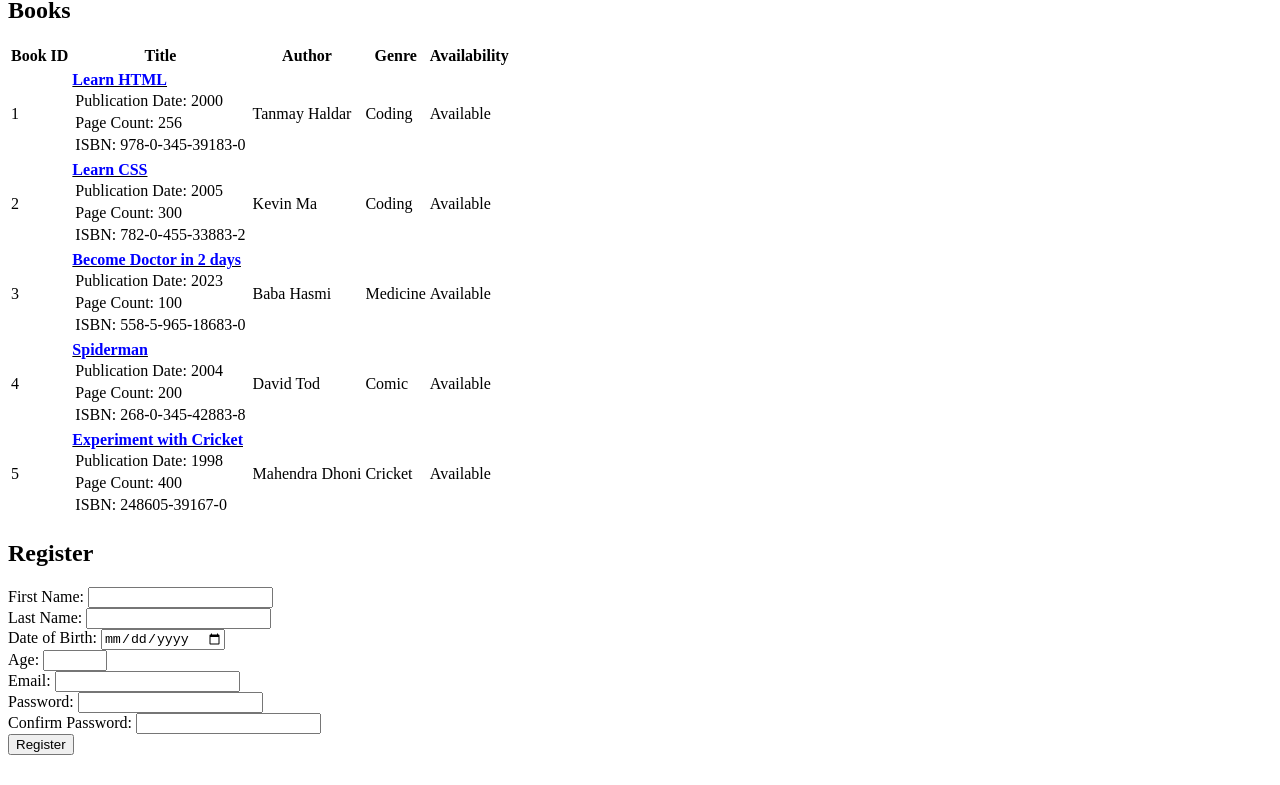
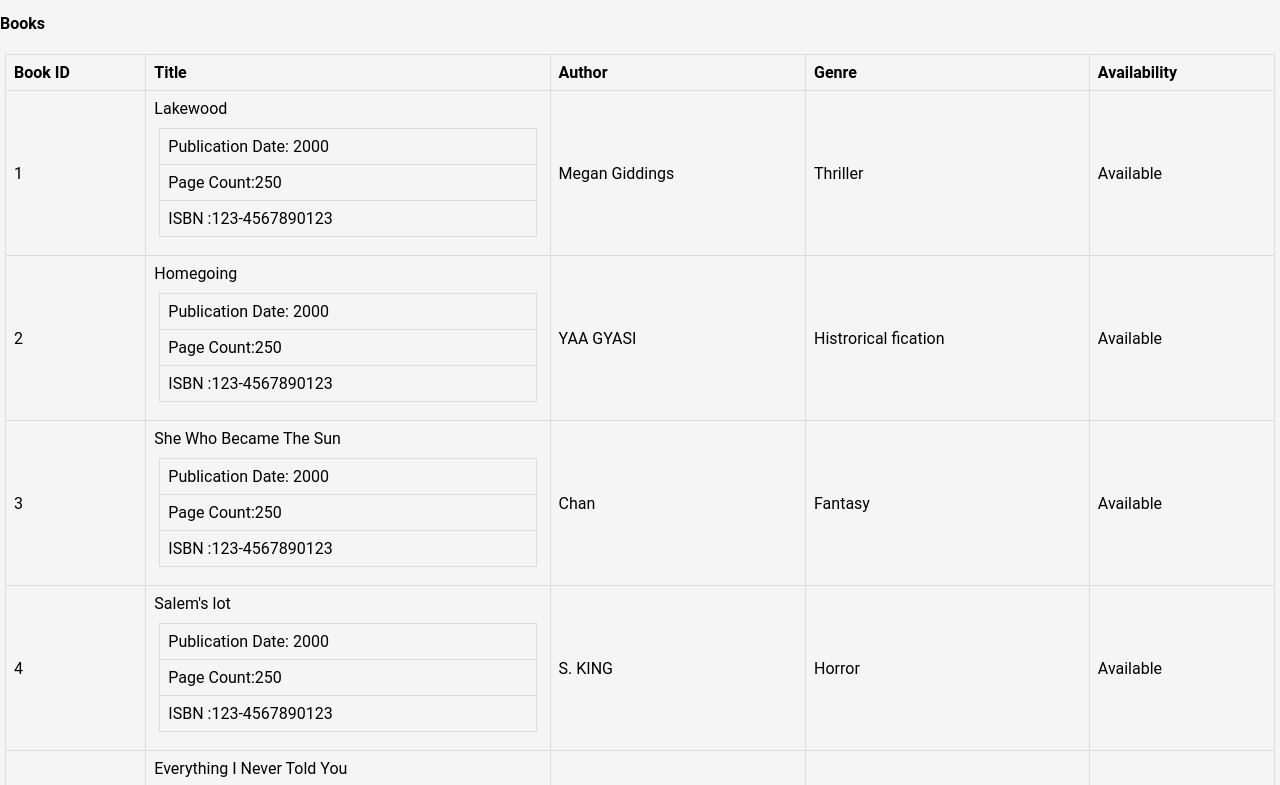
Before and after one commit to nidhichandra17/Book-Register-using-html-and-css, a plain HTML site: page index.html in a window 1280 px wide. Shown: the part 67-852 px from the top of the page. Before the commit the page ends 830 px from the top, so only its background shows below. Drawn offline with Linux system fonts and the light colour scheme.

Commit message:
index.html

```diff
--- a/index.html
+++ b/index.html
@@ -1,27 +1,24 @@
 <!DOCTYPE html>
-<html lang="en">
+<html>
     <head>
-  <meta charset="UTF-8">
-  <meta name="viewport" content="width=device-width, initial-scale=1.0">
-  <title>Library System</title>
-  <link href="https://fonts.googleapis.com/css?family=Roboto" rel="stylesheet">
+        <link href="./style.css" rel="stylesheet">
 
     </head>
-<body>
-  <nav id="navbar">
-    <div id="navbar-right">
-      <a href="#books">Books</a>
-      <a href="#register">Register</a>
-    </div>
-    <div id="navbar-left">
-        <a href="#Library" class="lib">Library System</a>
-    </div>
+    <body style="background-color: rgb(245, 245, 245);">
+        <header>
+            <nav><a href="#Books">Books</a>
+                <a href="#Register">Register</a>
+                <a href="#">Contact Us</a>
+                <a href="#">Logout</a>
+                <h3 class="liblogo">Library System</h3>
             </nav>
 
-  <section id="books">
-    <div class="container">
-      <h2>Books</h2>
-      <table>
+        </header>
+        <main>
+            <section id="Books" class="section ">
+                <div>
+                <h4 class="div-first">Books</h4>
+                <table class="div-first">
                     <thead>
                   <tr>
                     <th>Book ID</th>
@@ -33,151 +30,96 @@
                 </thead>
                 <tbody>
                   <tr>
-            <tr>
                     <td>1</td>
-              <td><b><u><span style="color: blue;">Learn HTML</span></u></b>
-                <table class="nested-table">
-                  <tr>
-                    <td>Publication Date: 2000</td>
-                  </tr>
-                  <tr>
-                    <td>Page Count: 256</td>
-                  </tr>
-                  <tr>
-                    <td>ISBN: 978-0-345-39183-0</td>
-                  </tr>
+                    <td ><span class="title"> Lakewood</span><table class="undertr">
+                      <tr  ><td>Publication Date: 2000</td></tr>
+                      <tr><td>Page Count:250</td></tr>
+                      <tr><td>ISBN :123-4567890123</td></tr>
                     </table>
                     </td>
-              <td>Tanmay Haldar</td>
-              <td>Coding</td>
+
+                    <td>Megan Giddings</td>
+                    <td>Thriller</td>
                     <td>Available</td>
                   </tr>
-            <tr>
-              <td>2</td>
-              <td><b><u><span style="color: blue;">Learn CSS</span></u></b>
-                <table class="nested-table">
-                  <tr>
-                    <td>Publication Date: 2005</td>
-                  </tr>
-                  <tr>
-                    <td>Page Count: 300</td>
-                  </tr>
-                  <tr>
-                    <td>ISBN: 782-0-455-33883-2</td>
-                  </tr>
+                  <tr><td>2</td>
+                    <td ><span class="title">Homegoing</span><table class="undertr">
+
+                        <tr><td>Publication Date: 2000</td></tr>
+                        <tr><td>Page Count:250</td></tr>
+                        <tr><td>ISBN :123-4567890123</td></tr>
                       </table>
                       </td>
-              <td>Kevin Ma</td>
-              <td>Coding</td>
+                    <td>YAA GYASI</td>
+                    <td>Histrorical fication</td>
                     <td>Available</td>
                   </tr>
                   <tr>
                     <td>3</td>
-              <td><b><u><span style="color: blue;">Become Doctor in 2 days</span></u></b>
-                <table class="nested-table">
-                  <tr>
-                    <td>Publication Date: 2023</td>
-                  </tr>
-                  <tr>
-                    <td>Page Count: 100</td>
-                  </tr>
-                  <tr>
-                    <td>ISBN: 558-5-965-18683-0</td>
-                  </tr>
+                    <td ><span class="title">She Who Became The Sun</span><table class="undertr">
+                        <tr><td>Publication Date: 2000</td></tr>
+                        <tr><td>Page Count:250</td></tr>
+                        <tr><td>ISBN :123-4567890123</td></tr>
                       </table>
                       </td>
-              <td>Baba Hasmi</td>
-              <td>Medicine</td>
+                    <td>Chan</td>
+                    <td>Fantasy</td>
                     <td>Available</td>
                   </tr>
                   <tr>
                     <td>4</td>
-              <td><b><u><span style="color: blue;">Spiderman</span></u></b>
-                <table class="nested-table">
-                  <tr>
-                    <td>Publication Date: 2004</td>
-                  </tr>
-                  <tr>
-                    <td>Page Count: 200</td>
-                  </tr>
-                  <tr>
-                    <td>ISBN: 268-0-345-42883-8</td>
-                  </tr>
+                    <td ><span class="title">Salem's lot</span><table class="undertr">
+                        <tr><td>Publication Date: 2000</td></tr>
+                        <tr><td>Page Count:250</td></tr>
+                        <tr><td>ISBN :123-4567890123</td></tr>
                       </table>
                       </td>
-              <td>David Tod</td>
-              <td>Comic</td>
+                    <td> S. KING</td>
+                    <td>Horror</td>
                     <td>Available</td>
                   </tr>
                   <tr>
                     <td>5</td>
-              <td><b><u><span style="color: blue;">Experiment with Cricket</span></u></b>
-                <table class="nested-table">
-                  <tr>
-                    <td>Publication Date: 1998</td>
-                  </tr>
-                  <tr>
-                    <td>Page Count: 400</td>
-                  </tr>
-                  <tr>
-                    <td>ISBN: 248605-39167-0</td>
-                  </tr>
+                    <td ><span class="title">Everything I Never Told You </span><table class="undertr">
+                        <tr><td>Publication Date: 2000</td></tr>
+                        <tr><td>Page Count:250</td></tr>
+                        <tr><td>ISBN :123-4567890123</td></tr>
                       </table>
                       </td>
-              <td>Mahendra Dhoni</td>
-              <td>Cricket</td>
+                    <td>Celeste Ng</td>
+                    <td>Novel</td>
                     <td>Available</td>
                   </tr>
                 </tbody>
                 </table>
                 </div>
             </section>
+            <section id="Register" class="section ">
+                <div class="regi">
 
-    <section id="register">
-      <div class="container">
-        <h2>Register</h2>
-        <form action="#" method="post">
-            <div class="reg">
-                <div class="form-group">
-                    <label for="firstName">First Name:</label>
-                    <input type="text" id="firstName" name="firstName" required>
-                </div>
+                <h3 class="regiterheading" >Register</h3>
+                <form>
+                <label for="name">Name:</label><br>
+                 <input type="text" name="name" id="name" required placeholder="Enter first name"><br>
+                 <label for="lname">Last Name:</label><br>
+                 <input type="text" name="lname" id="lname" required placeholder="enter last name"><br>
 
-                <div class="form-group">
-                    <label for="lastName">Last Name:</label>
-                    <input type="text" id="lastName" name="lastName" required>
-                </div>
-
-                <div class="form-group">
-                <label for="dob">Date of Birth:</label>
-                <input type="date" id="dob" name="dob" required>
-                </div>
-
-                <div class="form-group">
-                <label for="age">Age:</label>
-                <input type="number" id="age" name="age" min="5" max="100" required>
-                </div>
-
-                <div class="form-group">
-                <label for="email">Email:</label>
-                <input type="email" id="email" name="email" required>
-                </div>
-
-                <div class="form-group">
-                <label for="password">Password:</label>
-                <input type="password" id="password" name="password" required>
-                </div>
-
-                <div class="form-group">
-                <label for="confirmPassword">Confirm Password:</label>
-                <input type="password" id="confirmPassword" name="confirmPassword" required>
-                </div>
-
-                <button type="submit">Register</button>
-            </div>
+                 <label for="DOB">Date Of Birth:</label><br>
+                 <input type="date" name="dob" id="DOB" required><br>
+                 <label for="age">Age:</label><br>
+                 <input type="number" name="age" id="age"min ="5" max="100" required><br>
+                 <label for="email">Email:</label><br>
+                 <input type="email" name="email" id="email" required placeholder="@gmail.com"><br>
+                 <label for="password">Password:</label><br>
+                 <input type="password" name="name" id="password" required><br>
+                 <label for="comp">Confirm Password:</label><br>
+                 <input type="password" name="cpassword" id="comp" required><br><br>
+                 <input type="submit" value="Register">
                 </form>
                 </div>
             </section>
+        </main>
+    </body>
 
-</body>
+
 </html>
```
Lines whose indentation alone changed are shown as unchanged.
